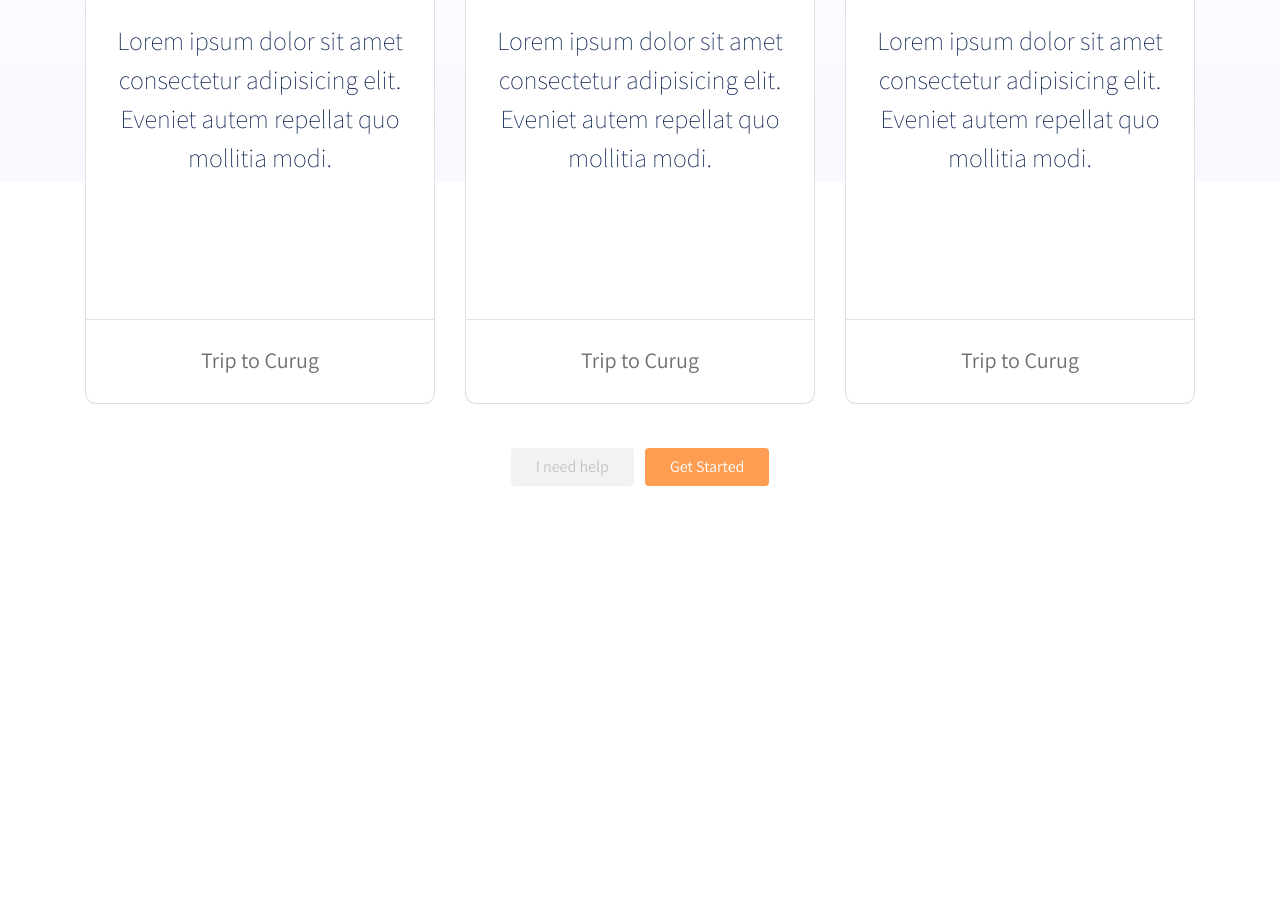
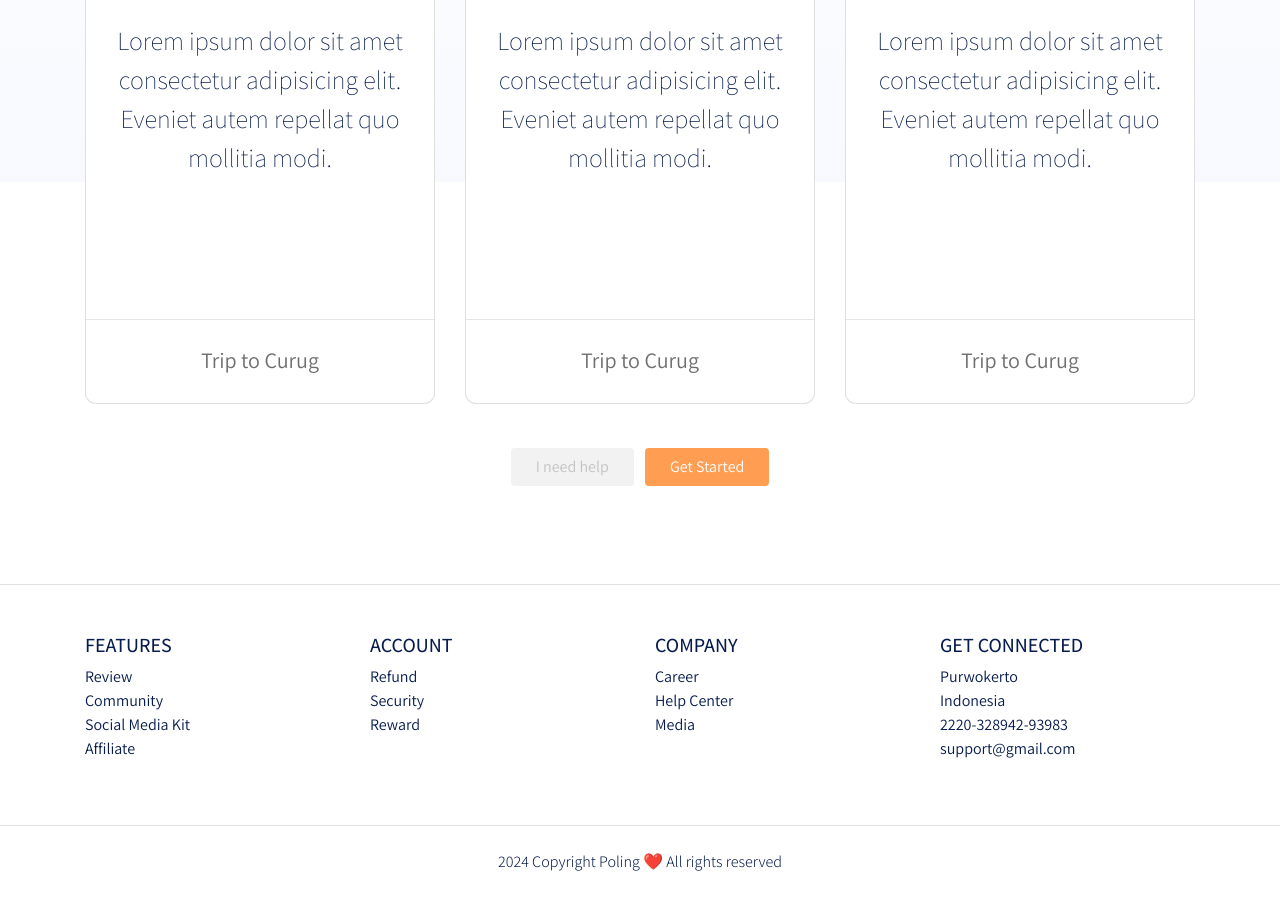
Before and after one commit to sfauzii/poling-template, a plain HTML site: page index.html in a window 1280 px wide. Shown: the part 1921-2819 px from the top of the page. Before the commit the page ends 2457 px from the top, so only its background shows below. Drawn offline with nearby package versions, Linux system fonts and the light colour scheme; a web font is replaced by a local one.

Commit message:
feat: footer

```diff
--- a/index.html
+++ b/index.html
@@ -275,11 +275,59 @@
 
 
         </section>
+    </main>
 
-        <!-- Footer -->
+    <!-- Footer -->
+    <footer class="section-footer mt-5 mb-4 border-top">
+        <div class="container pt-5 pb-5">
+            <div class="row justify-content-center">
+                <div class="col-12">
+                    <div class="row">
+                        <div class="col-12 col-lg-3">
+                            <h5>FEATURES</h5>
+                            <ul class="list-unstyled">
+                                <li><a href="#">Review</a></li>
+                                <li><a href="#">Community</a></li>
+                                <li><a href="#">Social Media Kit</a></li>
+                                <li><a href="#">Affiliate</a></li>
+                            </ul>
+                        </div>
+                        <div class="col-12 col-lg-3">
+                            <h5>ACCOUNT</h5>
+                            <ul class="list-unstyled">
+                                <li><a href="#">Refund</a></li>
+                                <li><a href="#">Security</a></li>
+                                <li><a href="#">Reward</a></li>
+                            </ul>
+                        </div>
+                        <div class="col-12 col-lg-3">
+                            <h5>COMPANY</h5>
+                            <ul class="list-unstyled">
+                                <li><a href="#">Career</a></li>
+                                <li><a href="#">Help Center</a></li>
+                                <li><a href="#">Media</a></li>
+                            </ul>
+                        </div>
+                        <div class="col-12 col-lg-3">
+                            <h5>GET CONNECTED</h5>
+                            <ul class="list-unstyled">
+                                <li><a href="#">Purwokerto</a></li>
+                                <li><a href="#">Indonesia</a></li>
+                                <li><a href="#">2220-328942-93983</a></li>
+                                <li><a href="#">support@gmail.com</a></li>
+                            </ul>
+                        </div>
+                    </div>
+                </div>
+            </div>
+        </div>
 
-
-    </main>
+        <div class="container-fluid">
+            <div class="row border-top justify-content-center align-items-center pt-4">
+                <div class="col-auto text-gray-500 font-weight-light">2024 Copyright Poling ❤️ All rights reserved</div>
+            </div>
+        </div>
+    </footer>
 
     <script src="frontend/libraries/jquery/jquery-3.7.1.min.js"></script>
     <script src="frontend/libraries/bootstrap/js/bootstrap.js"></script>
```
